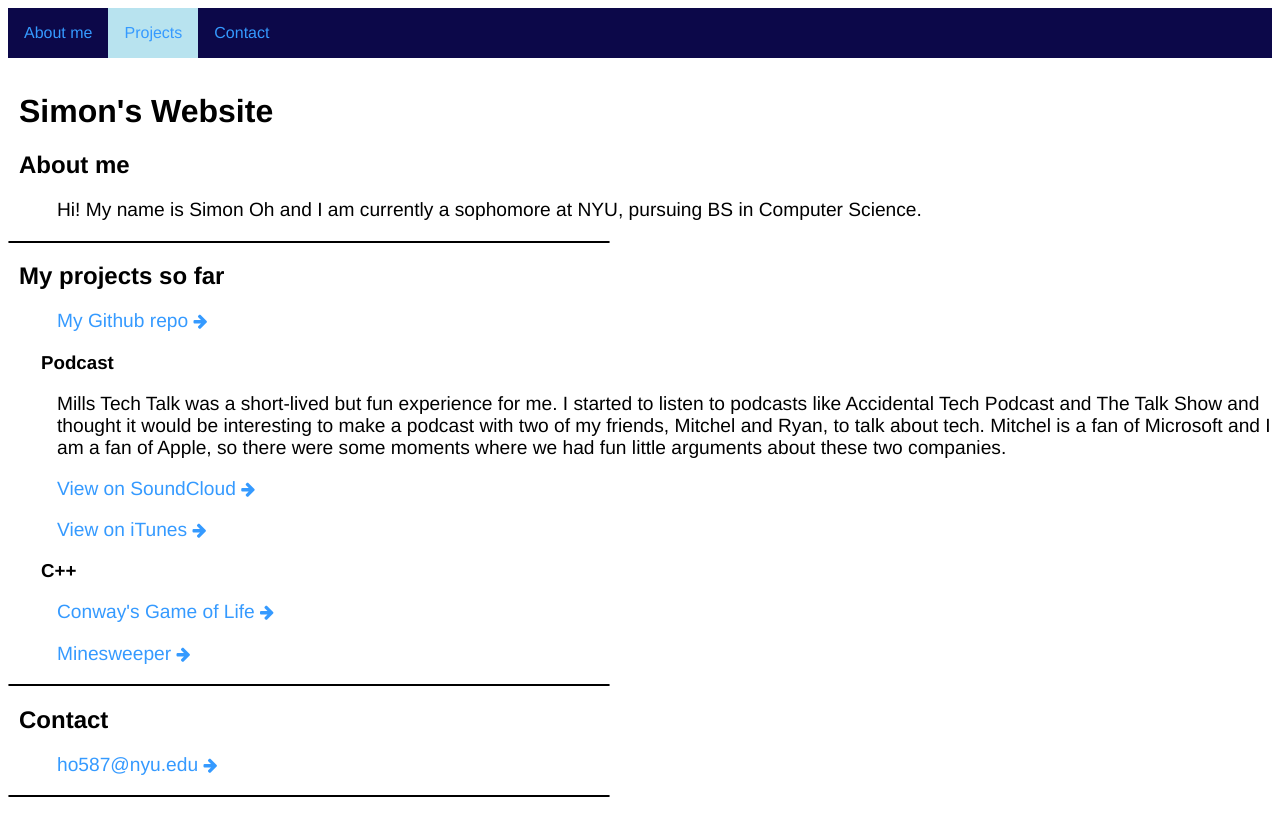
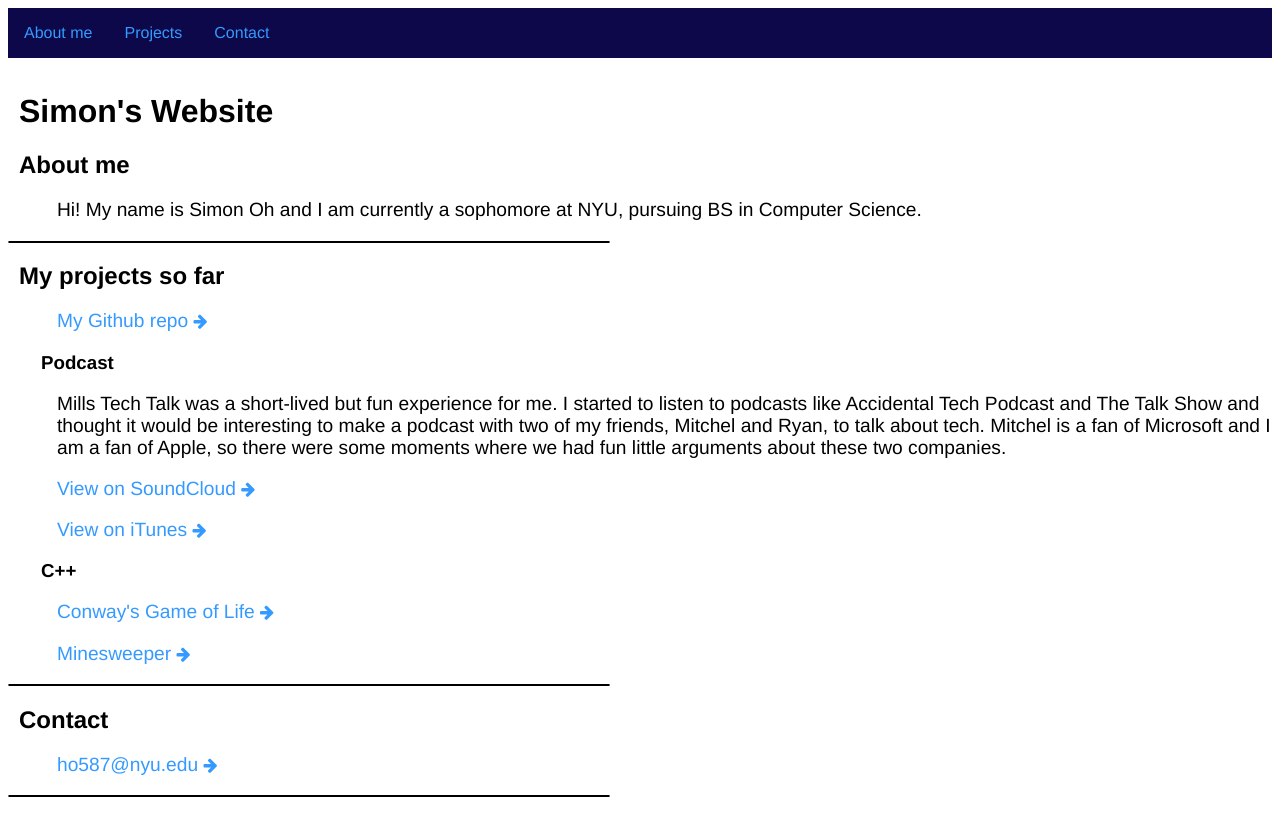
Before and after one commit to simon0h/simon0h.github.io, a Jekyll site: the page built from index.html, in a window 1280 px wide. Shown: the top 836 px of the page. Built offline with Jekyll 4.4.1, drawn with Linux system fonts in a browser that asks for light colours.

Commit message:
Update default.html

```diff
--- a/_layouts/default.html
+++ b/_layouts/default.html
@@ -10,7 +10,7 @@
 
 <ul>
   <li><a href="/about">About me</a></li>
-  <li><a class="active" href="/projects">Projects</a></li>
+  <li><a href="/projects">Projects</a></li>
   <li><a href="/contact">Contact</a></li>
 </ul>
 
```
